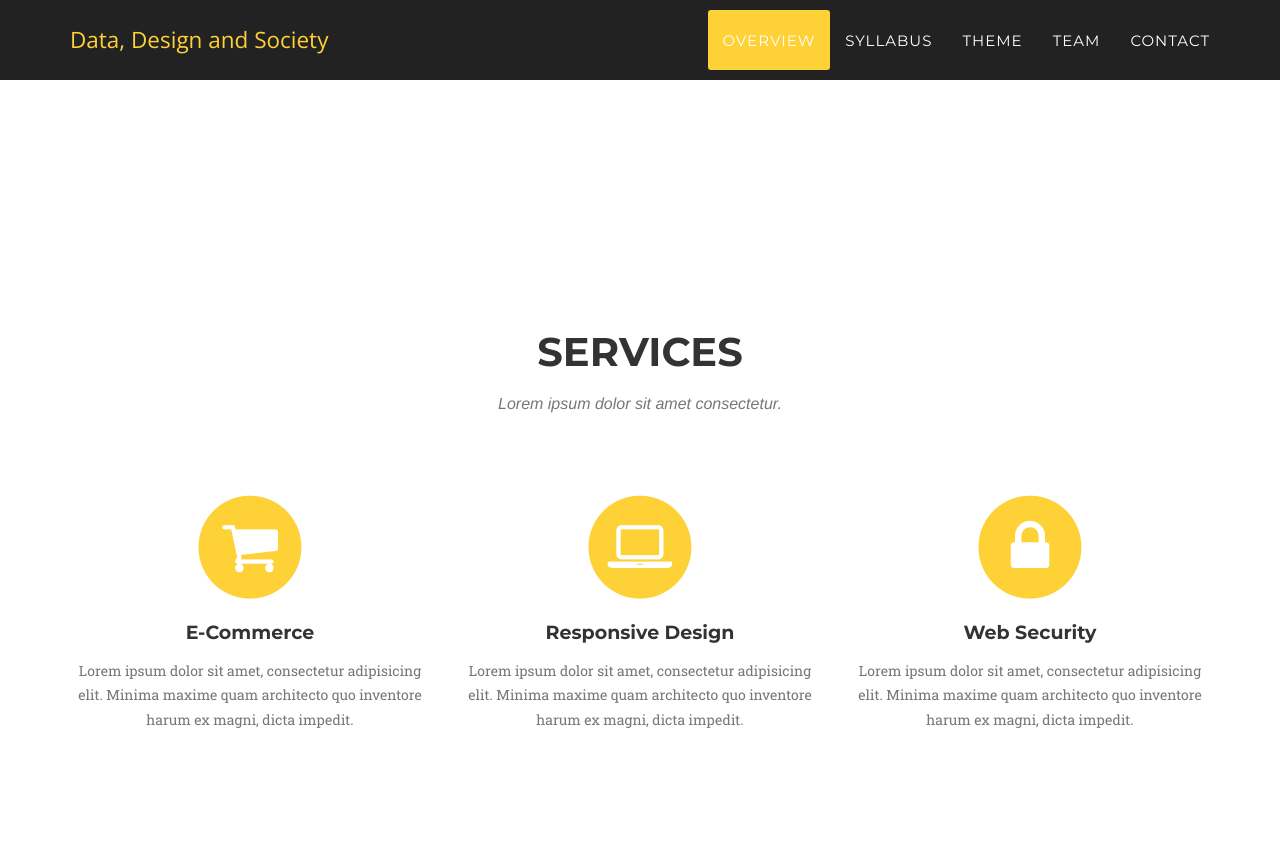
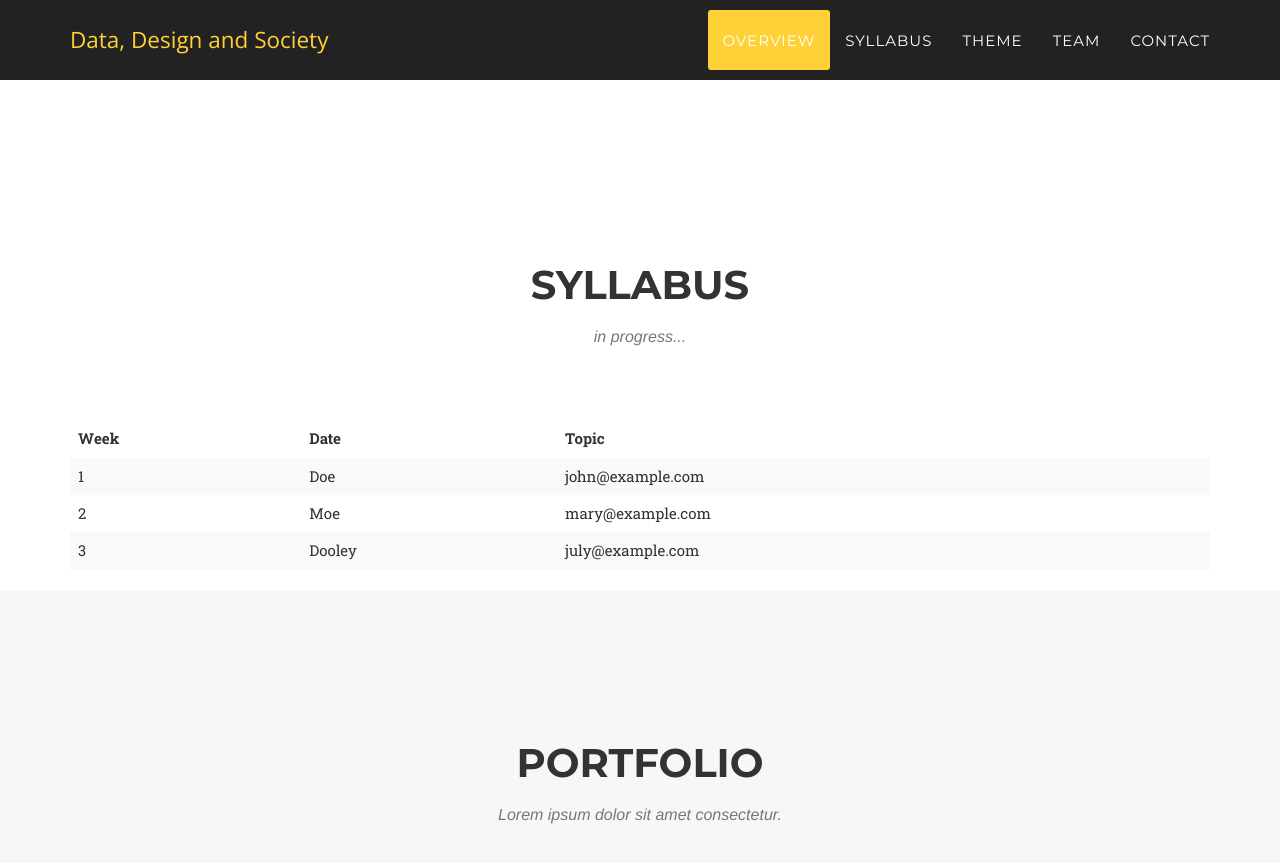
Before and after one commit to edinburghlivinglab/dds, a Jekyll site: the page built from index.html, in a window 1280 px wide and 900 px high, scrolled down 1556 px. Shown: the top 863 px of the window. Built offline with Jekyll 4.4.1, drawn with Linux system fonts in a browser that asks for light colours; some web fonts are replaced.

Commit message:
updating syllabus section

```diff
--- a/_includes/header.html
+++ b/_includes/header.html
@@ -15,12 +15,13 @@
             <!-- Collect the nav links, forms, and other content for toggling -->
             <div class="collapse navbar-collapse" id="bs-example-navbar-collapse-1">
                 <ul class="nav navbar-nav navbar-right">
-                    <li class="hidden">
+		  <li class="hidden">
                         <a href="#page-top"></a>
 		  </li>
+
 		    <li>
 		       <a class="page-scroll" href="#overview">Overview</a>
-		   </li>
+		    </li>
                     <li>
                         <a class="page-scroll" href="#syllabus">Syllabus</a>
                     </li>
@@ -48,7 +49,7 @@
                 <div class="intro-heading">Data, Design &
 		  Society</div>
 		 <div class="intro-lead-in">Learning by Developing</div>
-                <a href="#goals" class="page-scroll btn btn-xl">Tell Me More</a>
+                <!-- <a href="#goals" class="page-scroll btn btn-xl">Tell Me More</a> -->
             </div>
         </div>
     </header>
--- a/_includes/syllabus.html
+++ b/_includes/syllabus.html
@@ -3,35 +3,65 @@
         <div class="container">
             <div class="row">
                 <div class="col-lg-12 text-center">
-                    <h2 class="section-heading">Services</h2>
-                    <h3 class="section-subheading text-muted">Lorem ipsum dolor sit amet consectetur.</h3>
+                    <h2 class="section-heading">Syllabus</h2>
+                    <h3 class="section-subheading text-muted">in progress...</h3>
                 </div>
-            </div>
-            <div class="row text-center">
-                <div class="col-md-4">
-                    <span class="fa-stack fa-4x">
-                        <i class="fa fa-circle fa-stack-2x text-primary"></i>
-                        <i class="fa fa-shopping-cart fa-stack-1x fa-inverse"></i>
-                    </span>
-                    <h4 class="service-heading">E-Commerce</h4>
-                    <p class="text-muted">Lorem ipsum dolor sit amet, consectetur adipisicing elit. Minima maxime quam architecto quo inventore harum ex magni, dicta impedit.</p>
+	    </div>
+	    <div class="row">
+                <div class="col-lg-12">
+                     <table class="table table-striped">
+    <thead>
+      <tr>
+        <th>Week</th>
+        <th>Date</th>
+        <th>Topic</th>
+      </tr>
+    </thead>
+    <tbody>
+      <tr>
+        <td> 1</td>
+        <td>Doe</td>
+        <td>john@example.com</td>
+      </tr>
+      <tr>
+        <td>2</td>
+        <td>Moe</td>
+        <td>mary@example.com</td>
+      </tr>
+      <tr>
+        <td>3</td>
+        <td>Dooley</td>
+        <td>july@example.com</td>
+      </tr>
+    </tbody>
+  </table>
                 </div>
-                <div class="col-md-4">
-                    <span class="fa-stack fa-4x">
-                        <i class="fa fa-circle fa-stack-2x text-primary"></i>
-                        <i class="fa fa-laptop fa-stack-1x fa-inverse"></i>
-                    </span>
-                    <h4 class="service-heading">Responsive Design</h4>
-                    <p class="text-muted">Lorem ipsum dolor sit amet, consectetur adipisicing elit. Minima maxime quam architecto quo inventore harum ex magni, dicta impedit.</p>
-                </div>
-                <div class="col-md-4">
-                    <span class="fa-stack fa-4x">
-                        <i class="fa fa-circle fa-stack-2x text-primary"></i>
-                        <i class="fa fa-lock fa-stack-1x fa-inverse"></i>
-                    </span>
-                    <h4 class="service-heading">Web Security</h4>
-                    <p class="text-muted">Lorem ipsum dolor sit amet, consectetur adipisicing elit. Minima maxime quam architecto quo inventore harum ex magni, dicta impedit.</p>
-                </div>
-            </div>
-        </div>
+	    </div>
+            <!-- <div class="row text-center"> -->
+            <!--     <div class="col-md-4"> -->
+            <!--         <span class="fa-stack fa-4x"> -->
+            <!--             <i class="fa fa-circle fa-stack-2x text-primary"></i> -->
+            <!--             <i class="fa fa-shopping-cart fa-stack-1x fa-inverse"></i> -->
+            <!--         </span> -->
+            <!--         <h4 class="service-heading">E-Commerce</h4> -->
+            <!--         <p class="text-muted">Lorem ipsum dolor sit amet, consectetur adipisicing elit. Minima maxime quam architecto quo inventore harum ex magni, dicta impedit.</p> -->
+            <!--     </div> -->
+            <!--     <div class="col-md-4"> -->
+            <!--         <span class="fa-stack fa-4x"> -->
+            <!--             <i class="fa fa-circle fa-stack-2x text-primary"></i> -->
+            <!--             <i class="fa fa-laptop fa-stack-1x fa-inverse"></i> -->
+            <!--         </span> -->
+            <!--         <h4 class="service-heading">Responsive Design</h4> -->
+            <!--         <p class="text-muted">Lorem ipsum dolor sit amet, consectetur adipisicing elit. Minima maxime quam architecto quo inventore harum ex magni, dicta impedit.</p> -->
+            <!--     </div> -->
+            <!--     <div class="col-md-4"> -->
+            <!--         <span class="fa-stack fa-4x"> -->
+            <!--             <i class="fa fa-circle fa-stack-2x text-primary"></i> -->
+            <!--             <i class="fa fa-lock fa-stack-1x fa-inverse"></i> -->
+            <!--         </span> -->
+            <!--         <h4 class="service-heading">Web Security</h4> -->
+            <!--         <p class="text-muted">Lorem ipsum dolor sit amet, consectetur adipisicing elit. Minima maxime quam architecto quo inventore harum ex magni, dicta impedit.</p> -->
+            <!--     </div> -->
+            </div> <!-- row text-center ->
+        </div> <!-- container ->
     </section>
```
